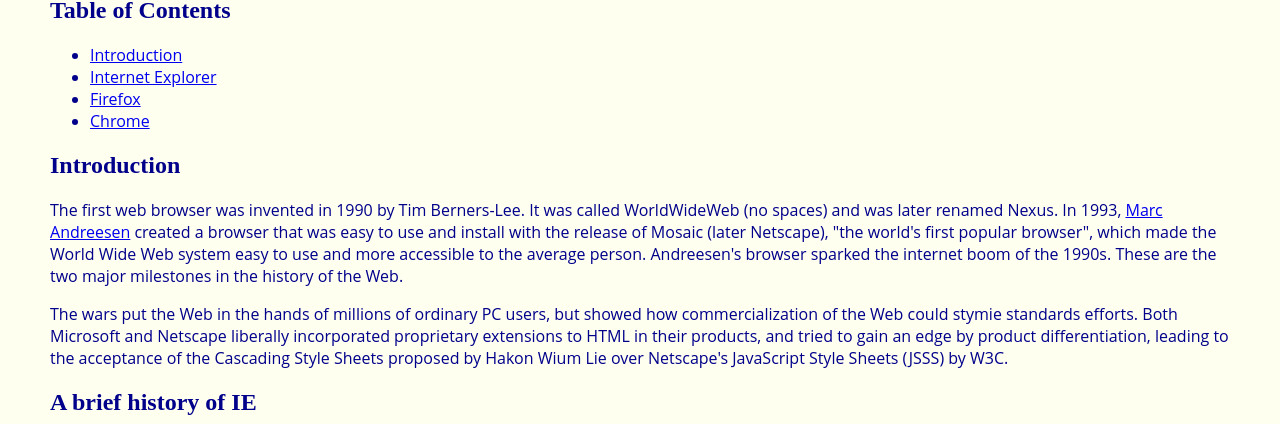
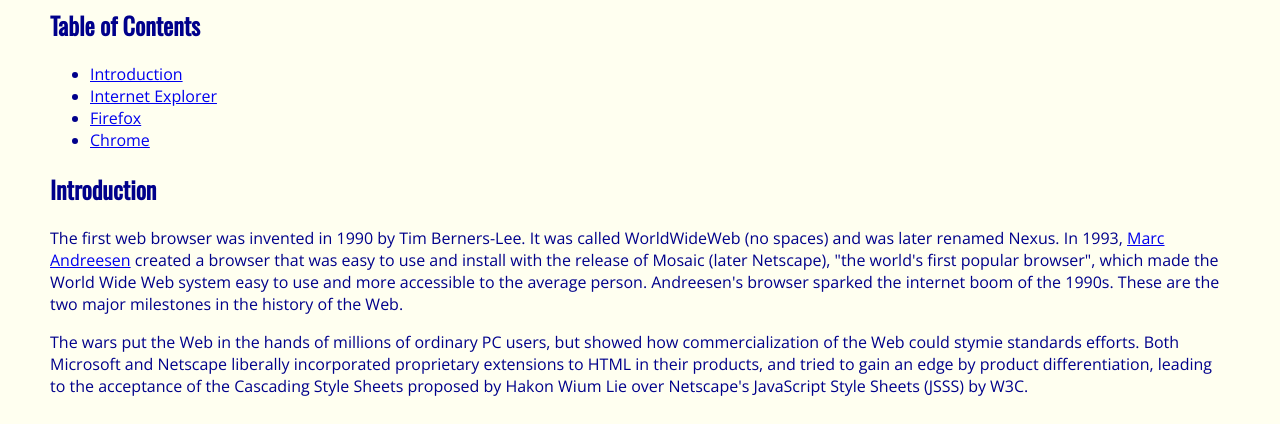
Before and after one commit to Enakano/browserhistory, a plain HTML site: page index.html in a window 1280 px wide. Shown: the part 83-507 px from the top of the page. Drawn offline with nearby package versions, Linux system fonts and the light colour scheme.

Commit message:
quick fix

```diff
--- a/index.html
+++ b/index.html
@@ -2,8 +2,7 @@
 <html lang="en">
 <head>
   <link rel="stylesheet" href="style.css"/>
-  <link rel="stylesheet" type="text/css"
-        href="https://fonts.googleapis.com/css?family=Tangerine">
+  <link rel="stylesheet" type="text/css" href="https://fonts.googleapis.com/css?family=Oswald|Open+Sans">
   <meta charset="UTF-8">
   <title>A History of Browsers</title>
 
```
